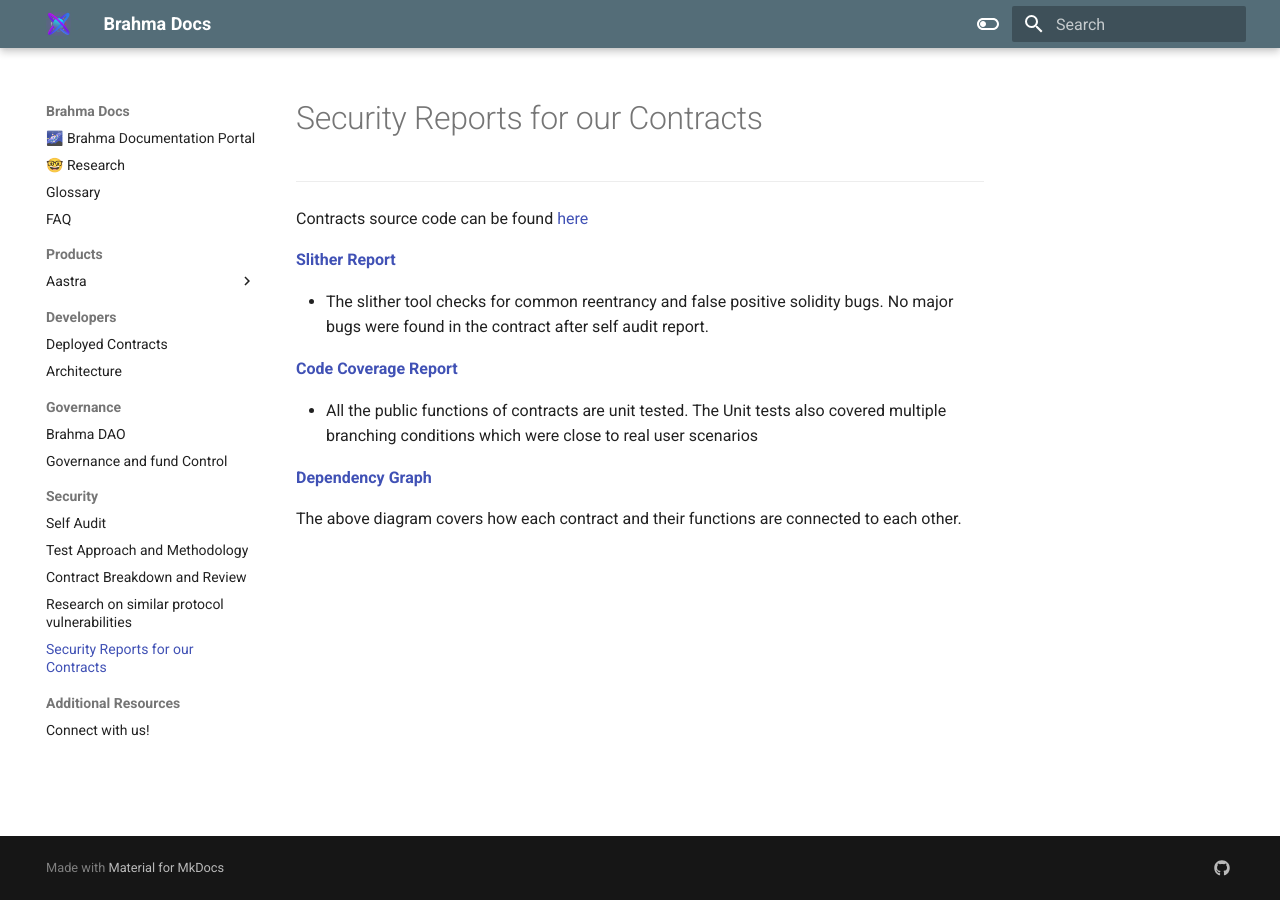
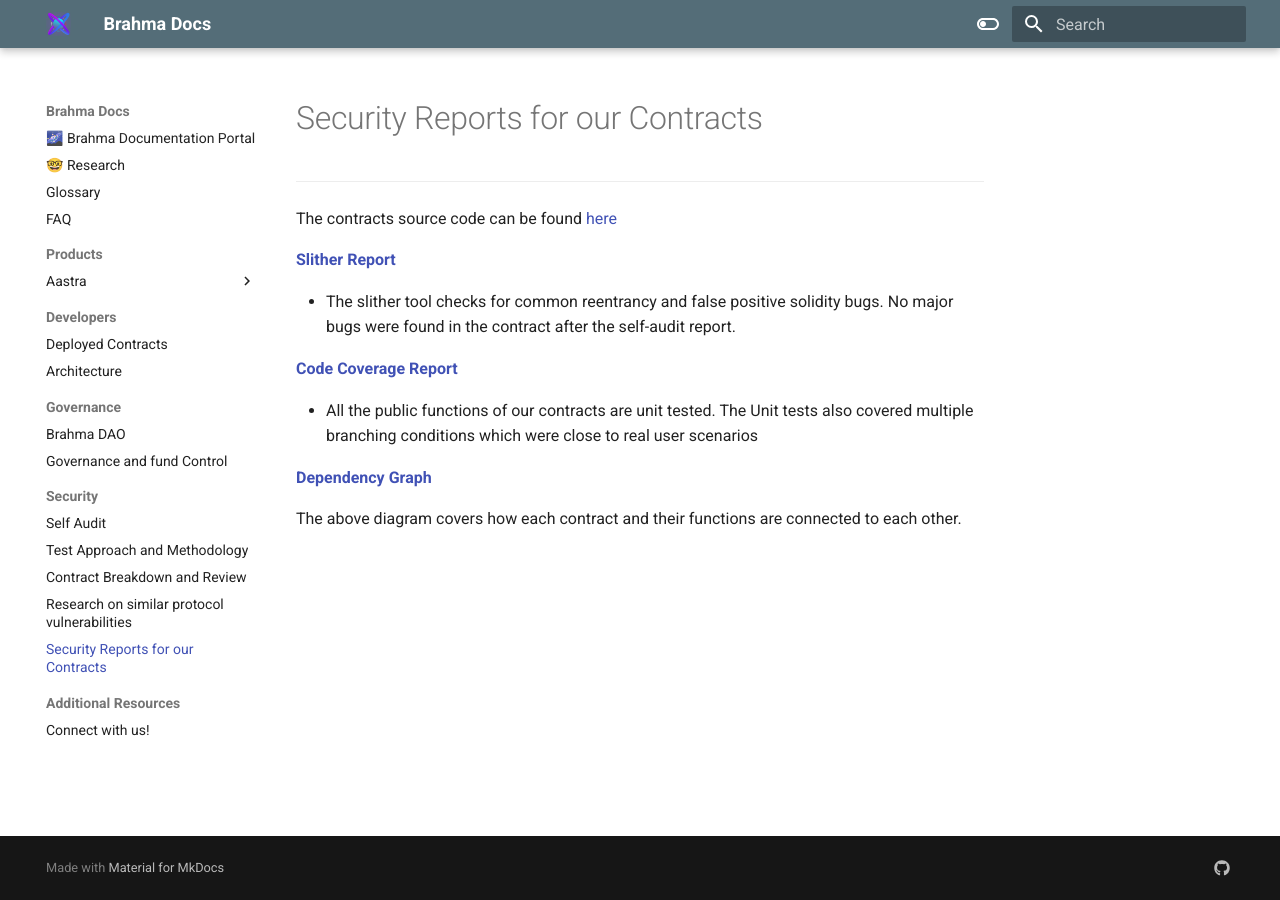
Before and after one commit to Brahma-fi/Brahma-docs, an MkDocs documentation site: the page built from docs/SecurityReports.md, in a window 1280 px wide. Built offline with MkDocs 1.6.1 and Material for MkDocs 9.7.7, drawn with Linux system fonts in a browser that asks for light colours.

Commit message:
Update SecurityReports.md

```diff
--- a/docs/SecurityReports.md
+++ b/docs/SecurityReports.md
@@ -1,14 +1,14 @@
 ---
 
-Contracts source code can be found [here](https://github.com/Brahma-fi/aastra/tree/master/contracts)
+The contracts source code can be found [here](https://github.com/Brahma-fi/aastra/tree/master/contracts)
 
 [**Slither Report**](https://github.com/Brahma-fi/aastra/blob/master/audit/slither_Vault.txt)
 
-- The slither tool checks for common reentrancy and false positive solidity bugs. No major bugs were found in the contract after self audit report.
+- The slither tool checks for common reentrancy and false positive solidity bugs. No major bugs were found in the contract after the self-audit report.
 
 [**Code Coverage Report**](https://htmlpreview.github.io/?https://raw.githubusercontent.com/Brahma-fi/aastra/master/coverage/contracts/index.html)
 
-- All the public functions of contracts are unit tested. The Unit tests also covered multiple branching conditions which were close to real user scenarios
+- All the public functions of our contracts are unit tested. The Unit tests also covered multiple branching conditions which were close to real user scenarios
 
 [**Dependency Graph**](https://github.com/Brahma-fi/aastra/blob/master/audit/aastra_dependency_graph.png)
 
```
